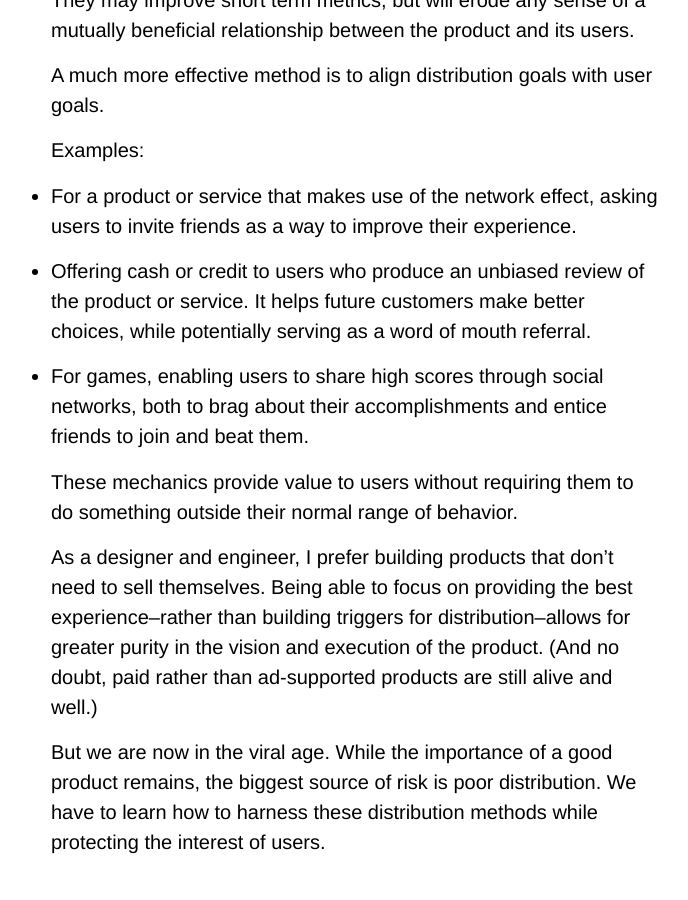
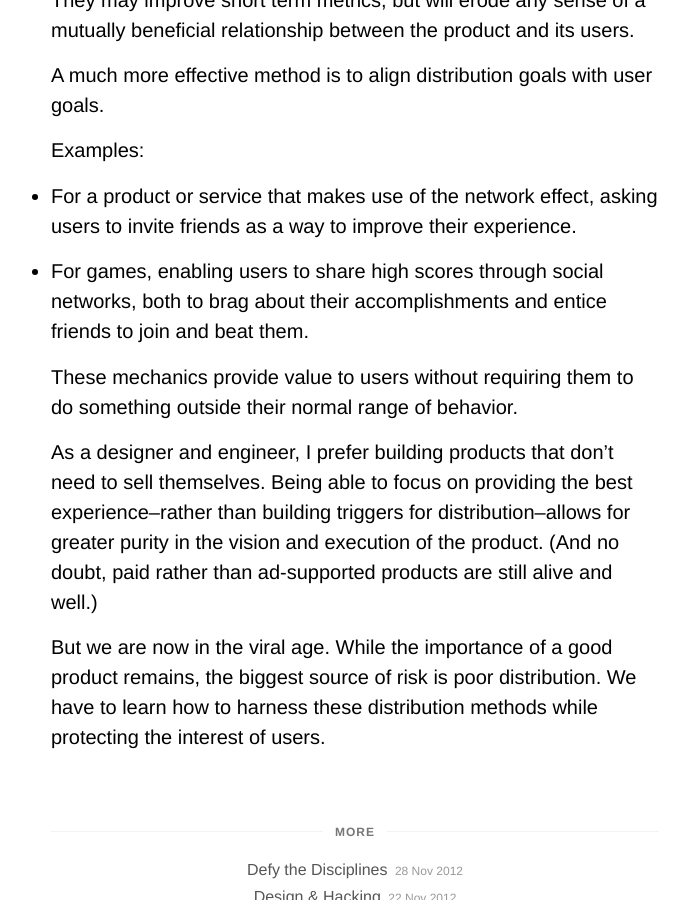
Before and after one commit to ehmorris/unicornmeet, a Jekyll site: the page built from _posts/2012-12-10-product-vs-distribution.md, in a window 1280 px wide and 900 px high, scrolled down 1136 px. Shown: the whole window, without its empty margins (285-973 px from the left). Built offline with Jekyll 4.4.1, drawn with Linux system fonts in a browser that asks for light colours; Markdown is read by kramdown in place of the engine named in the settings.

Commit message:
Remove example that didn't fit well.

```diff
--- a/_posts/2012-12-10-product-vs-distribution.md
+++ b/_posts/2012-12-10-product-vs-distribution.md
@@ -31,8 +31,6 @@ Examples:
 
 * For a product or service that makes use of the network effect, asking users to invite friends as a way to improve their experience.
 
-* Offering cash or credit to users who produce an unbiased review of the product or service. It helps future customers make better choices, while potentially serving as a word of mouth referral.
-
 * For games, enabling users to share high scores through social networks, both to brag about their accomplishments and entice friends to join and beat them.
 
 These mechanics provide value to users without requiring them to do something outside their normal range of behavior.
```
